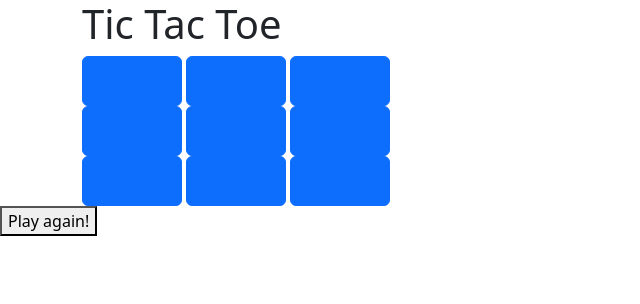
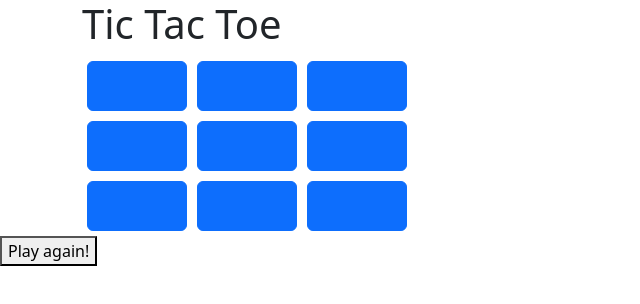
Before and after one commit to RobertMarc19/Tic-Tac-Toe, a plain HTML site: page index.html in a window 1280 px wide. Shown: the whole page, without its empty margins (0-640 px from the left). Drawn offline with nearby package versions, Linux system fonts and the light colour scheme.

Commit message:
Less repetitive code

```diff
--- a/index.html
+++ b/index.html
@@ -7,24 +7,11 @@
     <script src="https://cdn.jsdelivr.net/npm/bootstrap@5.3.3/dist/js/bootstrap.bundle.min.js" integrity="sha384-YvpcrYf0tY3lHB60NNkmXc5s9fDVZLESaAA55NDzOxhy9GkcIdslK1eN7N6jIeHz" crossorigin="anonymous"></script>
     <title>Tic Tac Toe</title>
   </head>
-  <body>
+  <body onload="startGame()">
     <div class="container">
       <h1>Tic Tac Toe</h1>
     </div>
-    <div class="container">
-      <button type="button" id="1" class="btn btn-primary" style ="width: 100px; height: 50px" ></button>
-      <button type="button" id="2" class="btn btn-primary" style ="width: 100px; height: 50px;"></button>
-      <button type="button" id="3" class="btn btn-primary" style ="width: 100px; height: 50px;"></button>
-    </div>
-    <div class="container">
-      <button type="button" id="4" class="btn btn-primary" style ="width: 100px; height: 50px;"></button>
-      <button type="button" id="5" class="btn btn-primary" style ="width: 100px; height: 50px;"></button>
-      <button type="button" id="6" class="btn btn-primary" style ="width: 100px; height: 50px;"></button>
-    </div>
-    <div class="container">
-      <button type="button" id="7" class="btn btn-primary" style ="width: 100px; height: 50px;"></button>
-      <button type="button" id="8" class="btn btn-primary" style ="width: 100px; height: 50px;"></button>
-      <button type="button" id="9" class="btn btn-primary" style ="width: 100px; height: 50px;"></button>
+    <div class="container" id="playground">
     </div>
     <button onclick="window.location.reload()">Play again!</button>
     <script src="script.js"></script>
```
